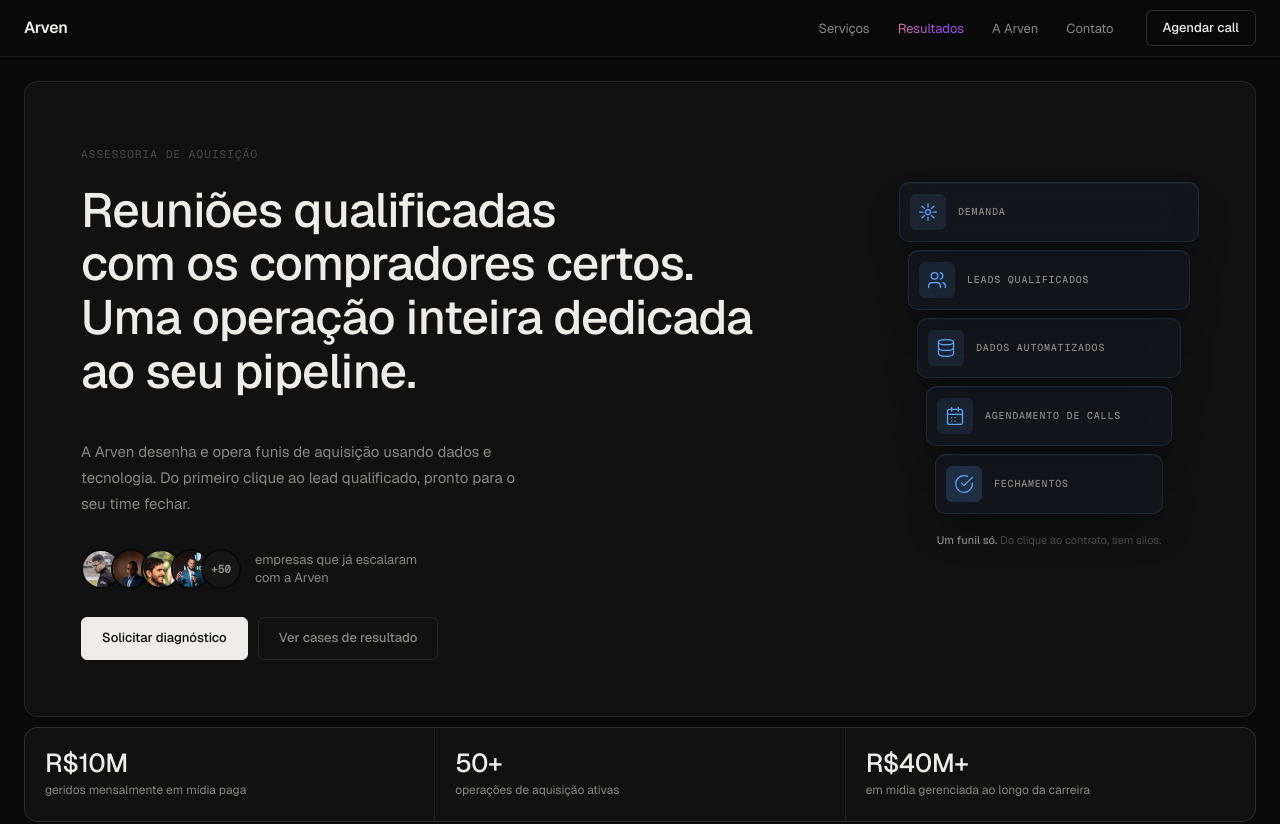
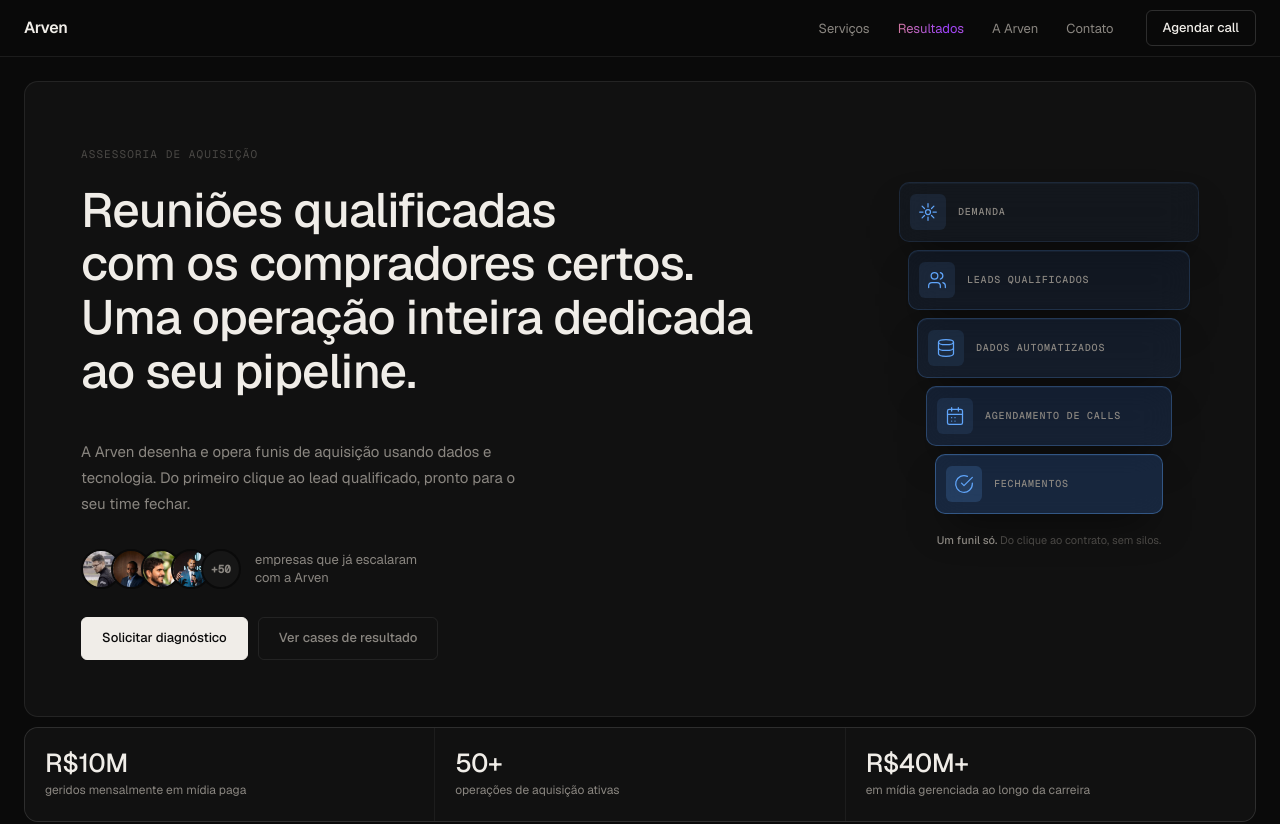
Before and after one commit to arven-org/site-institucional-arven, an Astro site: page / in a window 1280 px wide. Shown: the top 824 px of the page. Built offline with nearby package versions, Linux system fonts and the light colour scheme; Astro itself is replaced by a stand-in of ours.

Commit message:
feat(hero): progressive blue shades on funnel steps
Each step gets a slightly lighter blue background and border,
reinforcing the funnel progression toward Fechamentos.

Co-Authored-By: Claude Sonnet 4.6 <noreply@anthropic.com>

```diff
--- a/src/styles/global.css
+++ b/src/styles/global.css
@@ -419,22 +419,32 @@ main {
 .hero-funnel__step:nth-child(1) {
   --funnel-w: 100%;
   animation-delay: 1.12s;
+  background: rgba(59, 130, 246, 0.05);
+  border-color: rgba(96, 165, 250, 0.12);
 }
 .hero-funnel__step:nth-child(2) {
   --funnel-w: 94%;
   animation-delay: 1.24s;
+  background: rgba(59, 130, 246, 0.08);
+  border-color: rgba(96, 165, 250, 0.17);
 }
 .hero-funnel__step:nth-child(3) {
   --funnel-w: 88%;
   animation-delay: 1.36s;
+  background: rgba(59, 130, 246, 0.11);
+  border-color: rgba(96, 165, 250, 0.22);
 }
 .hero-funnel__step:nth-child(4) {
   --funnel-w: 82%;
   animation-delay: 1.48s;
+  background: rgba(59, 130, 246, 0.15);
+  border-color: rgba(96, 165, 250, 0.28);
 }
 .hero-funnel__step:nth-child(5) {
   --funnel-w: 76%;
   animation-delay: 1.6s;
+  background: rgba(59, 130, 246, 0.20);
+  border-color: rgba(96, 165, 250, 0.38);
 }
 
 .hero-funnel__icon {
```
